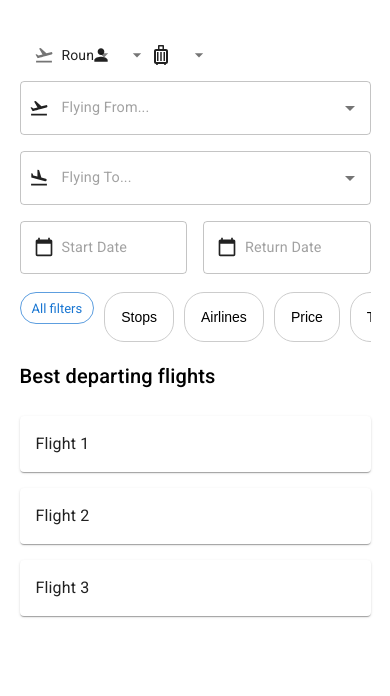
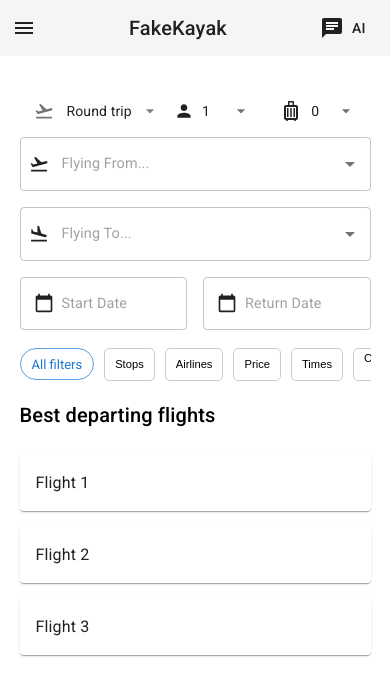
Before and after one commit to MoonishMaredia/fakekayaksite, a React (Create React App) app: page /results in a window 390 px wide. Shown: the top 696 px of the page. Built offline with nearby package versions, Linux system fonts and the light colour scheme.

Commit message:
Design for filters working on large and mobile screens. Intermediate screens whatever. Next need to get filters functional on GUI and design the flight card

```diff
--- a/src/FilterComponent.css
+++ b/src/FilterComponent.css
@@ -11,12 +11,23 @@
   }
 
   .filter-chip {
-    padding: 8px 16px;
+    padding: 0.4rem 1.1rem;
     border: 1px solid #ccc;
-    border-radius: 20px;
+    border-radius: 5px;
     background-color: white;
     cursor: pointer;
-    font-size: 14px;
+    font-size: 0.9rem;
+  }
+
+  @media (max-width: 600px) {
+    .filter-chip {
+      padding: 0.2rem 0.625rem;
+      border: 1px solid #ccc;
+      border-radius: 5px;
+      background-color: white;
+      cursor: pointer;
+      font-size: 0.7rem;
+      }
   }
 
   .filter-chip.active {
@@ -58,27 +69,39 @@
     padding: 10px;
   }
 
+  .price-filter {
+    padding-left: 10px;
+    padding-right: 10px;
+    min-width: 250px;
+    min-height: 80px;
+    color: gray;
+  }
+
   .price-filter input[type="range"] {
     width: 100%;
   }
 
   .stops-filter,
-  .airlines-filter {
+  .airlines-filter,
+  .connecting-airports-filter {
     display: flex;
     flex-direction: column;
     gap: 10px;
   }
 
 .stops-filter label,
-.airlines-filter label {
+.airlines-filter label,
+.connecting-airports-filter label {
   display: flex;
   align-items: center;
   gap: 10px; /* Add space between checkbox and text */
   font-size: 0.875rem;
+
 }
 
 .stops-filter input[type="checkbox"],
-.airlines-filter input[type="checkbox"] {
+.airlines-filter input[type="checkbox"],
+.connecting-airports-filter input[type="checkbox"] {
   /* Square shape */
   -webkit-appearance: none;
   -moz-appearance: none;
@@ -92,7 +115,8 @@
 }
 
 .stops-filter input[type="checkbox"]:checked::before,
-.airlines-filter input[type="checkbox"]:checked::before {
+.airlines-filter input[type="checkbox"]:checked::before,
+.connecting-airports-filter input[type="checkbox"]:checked::before {
   content: '\2713'; /* Checkmark character */
   display: block;
   text-align: center;
@@ -108,8 +132,30 @@
   left: 0;
 }
 
+.connecting-airports-filter > p {
+  margin-top: 0px;
+  margin-bottom: 10px;
+  color: gray;
+  font-size: 1em;
+}
 
-.times-filter {
+.connecting-airports-filter {
+  margin-bottom: 20px;
+}
+
+.layover-duration-filter,
+.connecting-airports-filter {
+  padding-left: 20px;
+  padding-right: 20px;
+}
+
+.layover-duration-filter > p {
+  color: gray;
+}
+
+
+.times-filter,
+.total-duration-filter {
   padding-left: 20px;
   padding-right: 20px;
   min-width: 250px;
@@ -117,6 +163,10 @@
 
 .time-slider {
   margin-bottom: 30px;
+}
+
+.time-slider-layover {
+  margin-bottom: 0px;
 }
 
 .times-filter > p {
--- a/src/components/Filters.jsx
+++ b/src/components/Filters.jsx
@@ -7,25 +7,23 @@
 
 const FilterComponent = () => {
     const airportsData = [
-        { code: "JFK", name: "John F. Kennedy International Airport" },
-        { code: "LAX", name: "Los Angeles International Airport" },
-        { code: "ORD", name: "Chicago O'Hare International Airport" },
-        { code: "ATL", name: "Hartsfield-Jackson Atlanta International Airport" },
-        { code: "DFW", name: "Dallas/Fort Worth International Airport" },
-        { code:
-        "LHR", name: "London Heathrow Airport" },
-        { code: "CDG", name: "Paris Charles de Gaulle Airport" },
-        { code: "HKG", name: "Hong Kong International Airport" },
-        { code: "SIN", name: "Singapore Changi Airport" },
-        { code: "SYD", name: "Sydney Airport" }
+        { code: "JFK", name: "John F. Kennedy International Airport", checked: true },
+        { code: "LAX", name: "Los Angeles International Airport", checked: true },
+        { code: "ORD", name: "Chicago O'Hare International Airport", checked: true },
+        { code: "ATL", name: "Hartsfield-Jackson Atlanta International Airport", checked: true },
+        { code: "DFW", name: "Dallas/Fort Worth International Airport", checked: true },
+        { code: "LHR", name: "London Heathrow Airport", checked: true },
+        { code: "CDG", name: "Paris Charles de Gaulle Airport", checked: true },
+        { code: "HKG", name: "Hong Kong International Airport", checked: true },
+        { code: "SIN", name: "Singapore Changi Airport", checked: true },
+        { code: "SYD", name: "Sydney Airport", checked: true }
         ];
   const [priceFilter, setPriceFilter] = useState(2200);
   const [stopsFilter, setStopsFilter] = useState('any');
   const [airlinesFilter, setAirlinesFilter] = useState({
-    alliances: { Oneworld: false, SkyTeam: false, StarAlliance: false },
     airlines: {
-      Alaska: false, American: false, Delta: false, Emirates: false,
-      Frontier: false, JetBlue: false, QatarAirways: false, United: false,
+      Alaska: true, American: true, Delta: true, Emirates: true,
+      Frontier: true, JetBlue: true, QatarAirways: true, United: true,
     },
   });
   const [timeFilter, setTimeFilter] = useState({
@@ -44,9 +42,8 @@
       }
     });
   };
-
-
   const [layoverDuration, setLayoverDuration] = useState([0, 24]);
+  const [totalDuration, setTotalDuration] = useState([0, 24])
   const [openFilter, setOpenFilter] = useState(null);
   const popoverRef = useRef(null);
   const filterButtonRefs = useRef({});
@@ -85,6 +82,8 @@
                 <LayoverDurationFilter duration={layoverDuration} setDuration={setLayoverDuration} />
                 <ConnectingAirportsFilter airports={airportsData} onAirportSelect={handleAirportSelect} />
             </div>);
+      case 'Duration':
+        return <TotalDurationFilter duration={totalDuration} setDuration={setTotalDuration} />;
       default:
         return null;
     }
@@ -93,10 +92,23 @@
   const getPopoverPosition = () => {
     if (openFilter && filterButtonRefs.current[openFilter]) {
       const rect = filterButtonRefs.current[openFilter].getBoundingClientRect();
+      const isMobile = window.innerWidth <= 600; // Adjust this breakpoint as needed
+
+      if (isMobile) {
+        return {
+          top: '50%',
+          left: '50%',
+          transform: 'translate(-50%, -50%)',
+          width: '90%',
+          maxHeight: '80vh',
+          position: 'fixed',
+        };
+      } else {
         return {
           top: `${rect.bottom + window.scrollY}px`,
           left: `${rect.left + window.scrollX}px`,
         };
+      }
     }
     return {};
   };
@@ -266,22 +278,24 @@
     );
   });
 
-const ConnectingAirportsFilter = ({ airports, onAirportSelect }) => {
+  const ConnectingAirportsFilter = React.memo(({ airports, onAirportSelect }) => {
     // Assuming airports is an array of airport objects with id and name
 
     return (
       <div className="connecting-airports-filter">
+        <p>Connecting Airports</p>
         {/* List of airports with checkboxes */}
         {airports.map((airport) => (
-          <div key={airport.id}>
+          <label key={airport.id}>
             <input type="checkbox"
+              checked={airport.checked}
               onChange={() => onAirportSelect(airport.id)} />
             {airport.name}
-          </div>
+          </label>
         ))}
       </div>
     );
-  };
+  });
 
   const LayoverDurationFilter = React.memo(({ duration, setDuration }) => {
     const handleDurationChange = (event, newValue) => {
@@ -297,7 +311,48 @@
     return (
       <div className="layover-duration-filter">
         <p>Layover Duration</p>
-        <div className="time-slider">
+        <div className="time-slider-layover">
+          <div className="time-slider-header">
+            <span>{formatDuration(duration[0])} - {formatDuration(duration[1])}</span>
+          </div>
+          <Slider
+            value={duration}
+            onChange={handleDurationChange}
+            valueLabelDisplay="auto"
+            valueLabelFormat={formatDuration}
+            min={0}
+            max={24}
+            step={0.5}
+            sx={{
+              '& .MuiSlider-thumb': {
+                width: 12, // Adjust the width of the slider thumb
+                height: 12, // Adjust the height of the slider thumb
+              },
+            }}
+          />
+          <div className="time-slider-header">
+            <span></span>
+          </div>
+        </div>
+      </div>
+    );
+  });
+
+  const TotalDurationFilter = React.memo(({ duration, setDuration }) => {
+    const handleDurationChange = (event, newValue) => {
+      setDuration(newValue);
+    };
+
+    const formatDuration = (duration) => {
+      const hours = Math.floor(duration);
+      const minutes = (duration - hours) * 60;
+      return `${hours}h ${minutes === 0 ? '' : `${minutes}m`}`;
+    };
+
+    return (
+      <div className="total-duration-filter">
+        <p>Total Travel Duration</p>
+        <div className="time-slider-total">
           <div className="time-slider-header">
             <span>{formatDuration(duration[0])} - {formatDuration(duration[1])}</span>
           </div>
--- a/src/components/FlightSearchBar.jsx
+++ b/src/components/FlightSearchBar.jsx
@@ -25,7 +25,7 @@
         display: 'flex',
         flexDirection: isMobile ? 'column' : 'row',
         gap: 2,
-        '& > *': { width: isMobile ? '100%' : '25%' }
+        '& > *': { width: isMobile ? '100%' : '25%' },
       }}
     >
       <Box>
--- a/src/components/TripOptionsBar.jsx
+++ b/src/components/TripOptionsBar.jsx
@@ -22,6 +22,13 @@
     '& .MuiInputBase-input': {
         cursor: 'pointer', // Ensures cursor changes to pointer inside the input
     },
+    '& .MuiSelect-select': {
+      paddingRight: '0px !important', // Force remove right padding
+      paddingLeft: '5px', // Adjust as needed for left padding
+    },
+    '& .MuiSelect-icon': {
+      right: '8px', // Adjust as needed to position the icon
+    },
   };
 
 const TripOptionsBar = ({
@@ -29,7 +36,8 @@
   passengers, setPassengers,
   seatType, setSeatType,
   carryOnBags, setCarryOnBags,
-  checkedBags, setCheckedBags
+  checkedBags, setCheckedBags,
+  isMobile
 }) => {
   const [passengerAnchorEl, setPassengerAnchorEl] = useState(null);
   const [bagAnchorEl, setBagAnchorEl] = useState(null);
@@ -55,10 +63,13 @@
   const totalBags = carryOnBags + checkedBags;
 
   return (
-    <Box sx={{ display: 'flex', gap: 0, width: '50%' }}>
+    <Box sx={{ display: 'flex', gap: 0, width: isMobile ? '100%' : '70%'}}>
       <TextField
         size="small"
-        sx={{...customStyles, cursor:"pointer", width: '33%'}}
+        sx={{...customStyles,
+          cursor:"pointer",
+          width: isMobile ? '40%' : '20%',
+          }}
         select
         value={tripType}
         onChange={(e) => setTripType(e.target.value)}
@@ -70,9 +81,14 @@
           ),
           style: { fontSize: '0.875em' },
           readOnly: false,
+          inputProps: {
+            style: {
+              paddingRight: '0px', // Adjust as needed to reduce space
+            }
+          },
         }}
         SelectProps={{
-          IconComponent: () => <ArrowDropDown sx={{paddingRight: "10px", color:"gray"}} fontSize="small" />,
+          IconComponent: () => <ArrowDropDown sx={{ color:"gray"}} fontSize="small" />,
         }}
       >
         <MenuItem value="Round-trip">Round trip</MenuItem>
@@ -80,8 +96,10 @@
       </TextField>
       <TextField
         size="small"
-        sx={{...customStyles, width:"33%", cursor:"pointer"}}
-        value={`${passengers} passenger${passengers > 1 ? 's' : ''}, ${seatType}`}
+        sx={{...customStyles,
+          width: isMobile ? '30%' : '15%',
+          cursor:"pointer"}}
+        value={`${passengers}`}
         onClick={handlePassengerClick}
         InputProps={{
           startAdornment: <Person fontSize="small" sx={{ mr: 1 }} />,
@@ -96,8 +114,10 @@
       />
       <TextField
         size="small"
-        sx={{...customStyles, width:"33%", cursor:"pointer"}}
-        value={`${totalBags} bag${totalBags !== 1 ? 's' : ''}`}
+        sx={{...customStyles,
+          width: isMobile ? '30%' : '15%',
+          cursor:"pointer"}}
+        value={`${totalBags}`}
         onClick={handleBagClick}
         InputProps={{
           startAdornment: <LuggageOutlined sx={{ mr: 1 }} />,
--- a/src/pages/ResultsLayout.jsx
+++ b/src/pages/ResultsLayout.jsx
@@ -3,6 +3,7 @@
 import TripOptionsBar from '../components/TripOptionsBar';
 import FlightSearchBar from '../components/FlightSearchBar';
 import FilterComponent from '../components/Filters';
+import HeaderLayout from '../components/HeaderLayout';
 
 const FlightResultsPage = () => {
   const [tripType, setTripType] = useState('Round-trip');
@@ -14,14 +15,20 @@
   const [seatType, setSeatType] = useState('Economy');
   const [carryOnBags, setCarryOnBags] = useState(0);
   const [checkedBags, setCheckedBags] = useState(0);
+  const [isChatOpen, setIsChatOpen] = useState(false);
+  const handleChatOpen = () => setIsChatOpen(true);
+  const handleChatClose = () => setIsChatOpen(false);
 
   const theme = useTheme();
   const isMobile = useMediaQuery(theme.breakpoints.down('sm'));
 
   return (
+    <Box sx={{ flexGrow: 1, display: 'flex', flexDirection: 'column'}}>
+      <HeaderLayout onChatOpen={handleChatOpen} />
     <Box sx={{
       p: 2,
-      width: isMobile ? '90vw' : '70vw',
+      width: isMobile ? '90vw' : '100%',
+      maxWidth: '1400px',
       margin: '20px auto',
       display: 'flex',
       flexDirection: 'column',
@@ -38,6 +45,7 @@
         setCarryOnBags={setCarryOnBags}
         checkedBags={checkedBags}
         setCheckedBags={setCheckedBags}
+        isMobile={isMobile}
       />
       <FlightSearchBar
         isMobile={isMobile}
@@ -52,7 +60,9 @@
         setReturnDate={setReturnDate}
       />
         <FilterComponent/>
-      <Box sx={{ display: 'flex', flexDirection: 'column', gap: 2 }}>
+      <Box sx={{ display: 'flex', flexDirection: 'column',
+          maxWidth: isMobile ? '100%' : '82%',
+          gap: 2 }}>
         <Typography variant="h6" sx={{ mb: 1 }}>Best departing flights</Typography>
         {[1, 2, 3].map((flight) => (
           <Paper key={flight} sx={{ p: 2 }}>
@@ -61,6 +71,7 @@
         ))}
       </Box>
     </Box>
+    </Box>
   );
 };
 
```
Lines whose indentation alone changed are shown as unchanged.
